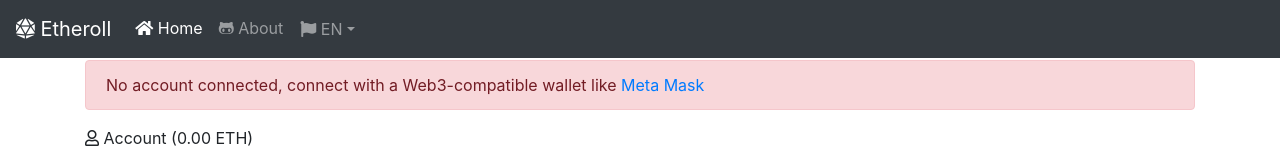
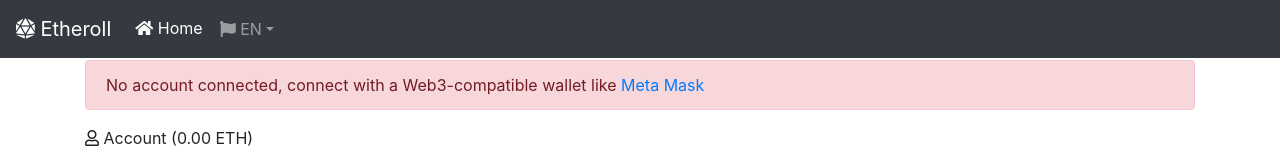
Before and after one commit to Victornavarro85/ethroll, a React (Create React App) app: page / in a window 1280 px wide. Shown: the top 153 px of the page. Built offline with nearby package versions, Linux system fonts and the light colour scheme.

Commit message:
Update Headers.jsx

```diff
--- a/src/components/Headers.jsx
+++ b/src/components/Headers.jsx
@@ -39,21 +39,6 @@ const NavSections = () => (
         </NavLink>
       </li>
 
-      <li className="nav-item">
-        <a
-          className="nav-link"
-          href="https://github.com/AndreMiras/etheroll"
-          target="_blank"
-          rel="noopener noreferrer"
-        >
-          <i className="fab fa-github-alt" />
-          &nbsp;
-          <FormattedMessage
-            id="headers.navsections.navlink.about"
-            defaultMessage="About"
-          />
-        </a>
-      </li>
       <LanguageUpdate />
     </ul>
   </div>
```
